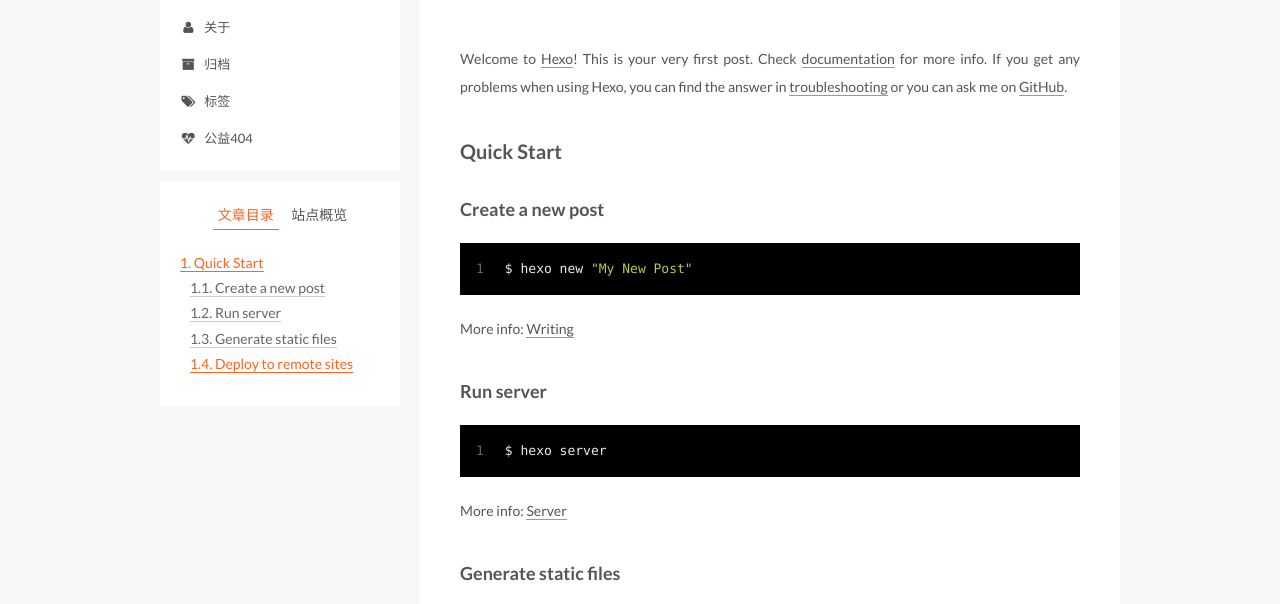
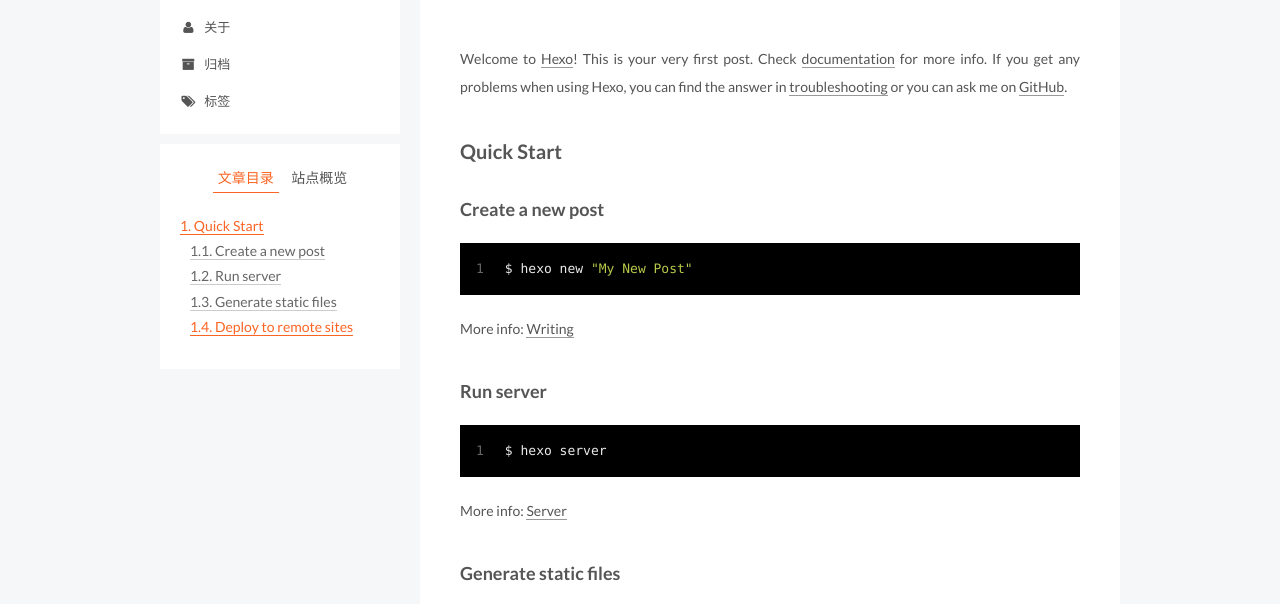
Before and after one commit to dannie007zxl/dannie007zxl.github.io, a plain HTML site: page 2017/01/03/hello-world/index.html in a window 1280 px wide. Shown: the part 164-768 px from the top of the page. Drawn offline with Linux system fonts and the light colour scheme.

Commit message:
Site updated: 2017-01-05 20:46:12

```diff
--- a/2017/01/03/hello-world/index.html
+++ b/2017/01/03/hello-world/index.html
@@ -213,16 +213,6 @@
               <i class="menu-item-icon fa fa-fw fa-tags"></i> <br />
 
             标签
-          </a>
-        </li>
-
-
-        <li class="menu-item menu-item-commonweal">
-          <a href="/404.html" rel="section">
-
-              <i class="menu-item-icon fa fa-fw fa-heartbeat"></i> <br />
-
-            公益404
           </a>
         </li>
 
```
Also changed, not shown: about/index.html (+0 -10 lines), archives/2017/01/index.html (+0 -10 lines), archives/2017/index.html (+0 -10 lines), archives/index.html (+0 -10 lines), index.html (+0 -10 lines), 1 other file.
